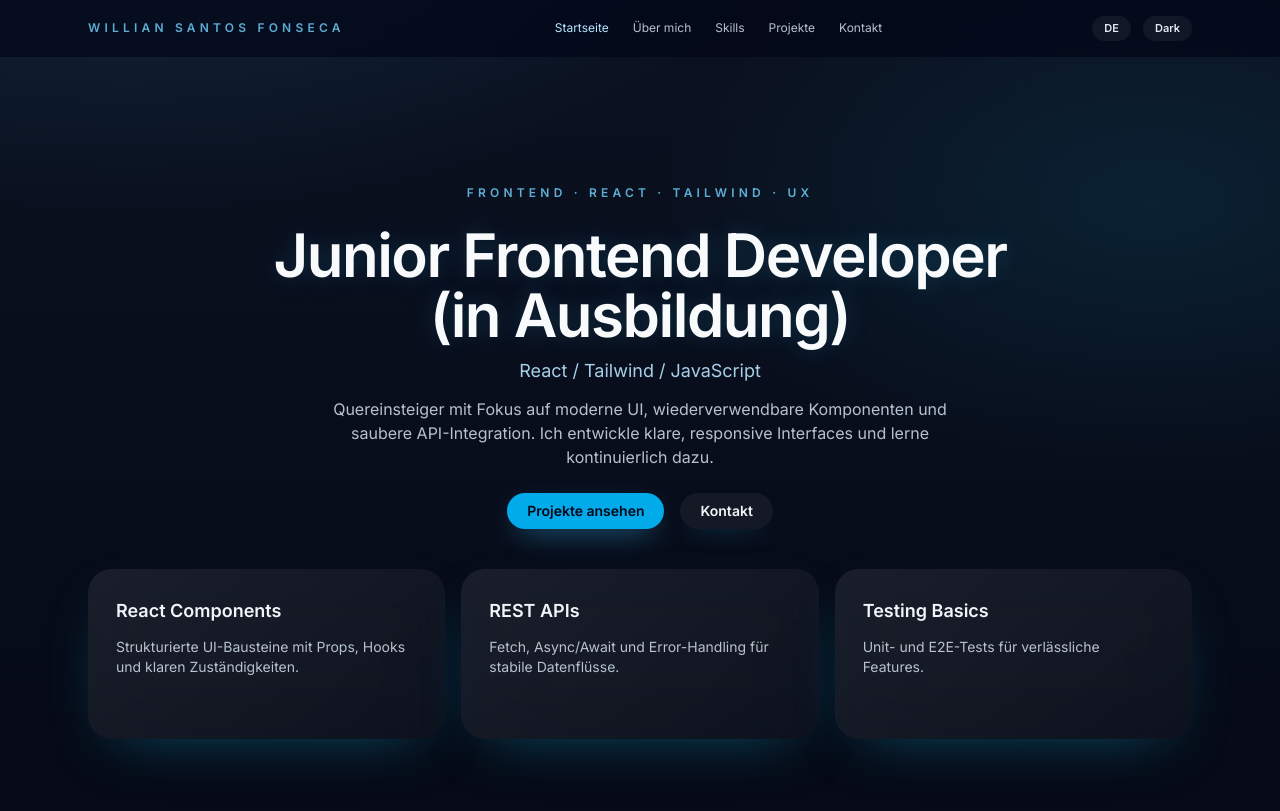
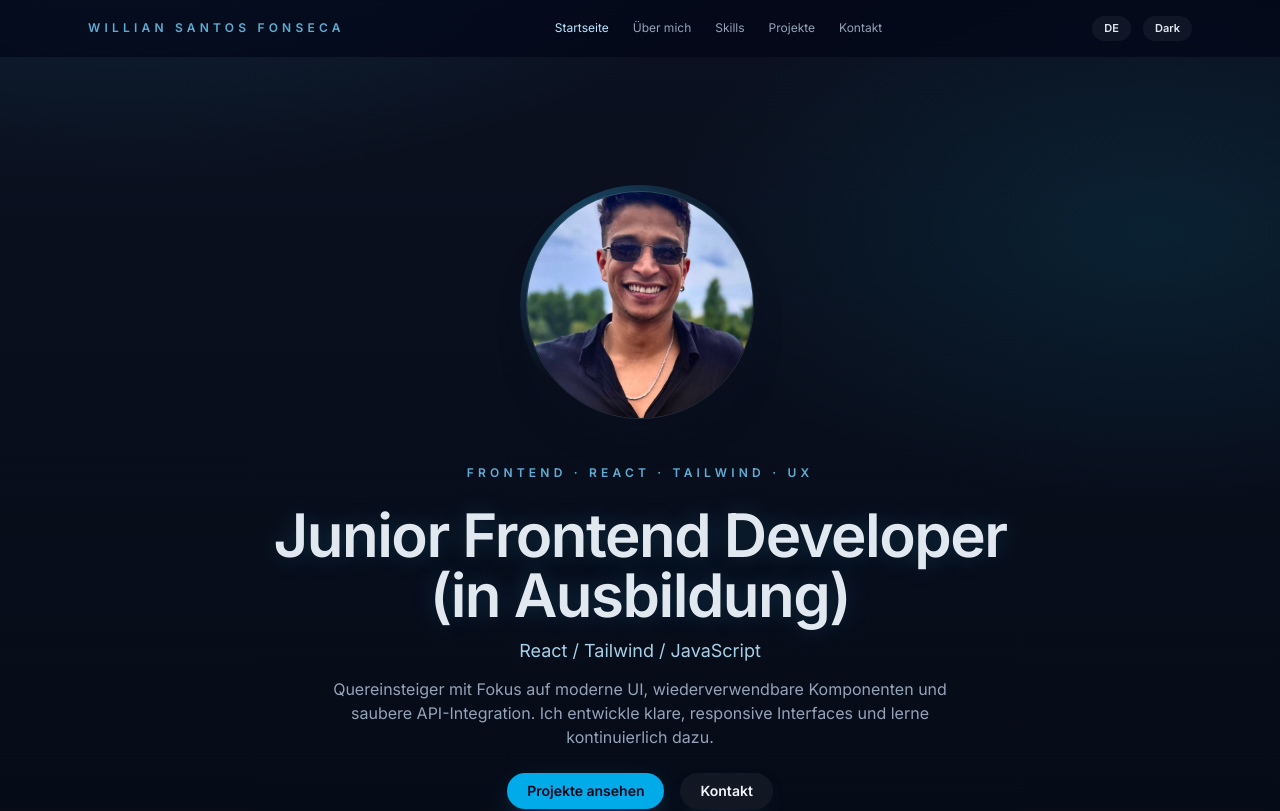
Before and after one commit to Willianfonseca7/willianfonseca-portfolio, a React (Vite) app: page / in a window 1280 px wide. Shown: the top 811 px of the page. Built offline with nearby package versions, Linux system fonts and the light colour scheme.

Commit message:
feat: add hero portrait

```diff
--- a/src/components/sections/HeroSection.jsx
+++ b/src/components/sections/HeroSection.jsx
@@ -2,6 +2,7 @@ import Button from "../ui/Button.jsx";
 import Container from "../ui/Container.jsx";
 import FeatureCard from "../ui/FeatureCard.jsx";
 import { useLanguage } from "../../hooks/useLanguage.jsx";
+import portrait from "../../assets/willian-portrait.jpg";
 
 export default function HeroSection() {
   const { content } = useLanguage();
@@ -11,18 +12,27 @@ export default function HeroSection() {
     <section className="pt-24 pb-16 sm:pt-28 lg:pt-32">
       <Container>
         <div className="space-y-10">
+          <div className="flex justify-center">
+            <div className="hero-portrait">
+              <img
+                src={portrait}
+                alt="Willian Santos Fonseca"
+                className="hero-portrait__img"
+              />
+            </div>
+          </div>
           <div className="mx-auto max-w-3xl space-y-6 text-center">
             <p className="text-xs font-semibold uppercase tracking-[0.35em] text-sky-300/80">
               {content.meta.tagline}
             </p>
             <div className="space-y-3">
-              <h1 className="hero-title text-4xl sm:text-5xl lg:text-6xl font-semibold tracking-tight text-slate-50">
+              <h1 className="hero-title heading text-4xl sm:text-5xl lg:text-6xl">
                 {hero.title}
               </h1>
               <p className="text-base sm:text-lg text-sky-200/90">
                 {hero.subtitle}
               </p>
-              <p className="text-sm sm:text-base text-slate-300/90 mx-auto max-w-2xl">
+              <p className="text-sm sm:text-base text-muted mx-auto max-w-2xl">
                 {hero.description}
               </p>
             </div>
--- a/src/index.css
+++ b/src/index.css
@@ -2,6 +2,36 @@
 @import "tailwindcss";
 
 @layer base {
+  :root {
+    --bg: #f4f6fa;
+    --surface: #ffffff;
+    --surface-2: #e9eef5;
+    --text: #0f172a;
+    --text-muted: #475569;
+    --border: #e2e8f0;
+    --accent: #0284c7;
+    --accent-contrast: #0b1220;
+    --shadow: 0 18px 40px -28px rgba(15, 23, 42, 0.35);
+    --shadow-hover: 0 22px 50px -28px rgba(2, 132, 199, 0.35);
+    --radius-card: 2%;
+    --radius-button: 2%;
+    --border-hover: rgba(2, 132, 199, 0.5);
+  }
+
+  html[data-theme="dark"] {
+    --bg: #0b1120;
+    --surface: rgba(255, 255, 255, 0.06);
+    --surface-2: rgba(15, 23, 42, 0.7);
+    --text: #e2e8f0;
+    --text-muted: #94a3b8;
+    --border: rgba(148, 163, 184, 0.2);
+    --accent: #38bdf8;
+    --accent-contrast: #0b1220;
+    --shadow: 0 20px 60px -30px rgba(14, 116, 144, 0.75);
+    --shadow-hover: 0 26px 70px -32px rgba(56, 189, 248, 0.7);
+    --border-hover: rgba(56, 189, 248, 0.5);
+  }
+
   html {
     scroll-behavior: smooth;
   }
@@ -10,30 +40,55 @@
     font-family: "Inter", system-ui, -apple-system, sans-serif;
     background: radial-gradient(1200px 700px at 10% -10%, rgba(56, 189, 248, 0.18), transparent 60%),
       radial-gradient(900px 500px at 90% 10%, rgba(14, 116, 144, 0.18), transparent 55%),
-      linear-gradient(180deg, #0b1120 0%, #030712 60%);
-    color: #e2e8f0;
+      linear-gradient(180deg, var(--bg) 0%, #030712 60%);
+    color: var(--text);
     min-height: 100vh;
+  }
+
+  html[data-theme="light"] body {
+    background: radial-gradient(1200px 700px at 10% -10%, rgba(2, 132, 199, 0.12), transparent 60%),
+      linear-gradient(180deg, var(--bg) 0%, #dde6f0 70%);
   }
 
   #root {
     min-height: 100vh;
   }
 
-  html[data-theme="light"] body {
-    background: radial-gradient(1200px 700px at 10% -10%, rgba(56, 189, 248, 0.2), transparent 60%),
-      linear-gradient(180deg, #f8fafc 0%, #e2e8f0 70%);
-    color: #0f172a;
+  h1,
+  h2,
+  h3,
+  h4 {
+    color: var(--text);
   }
 }
 
 @layer components {
   .glass-card {
-    background: linear-gradient(140deg, rgba(255, 255, 255, 0.08), rgba(255, 255, 255, 0.03));
-    @apply shadow-[0_20px_60px_-30px_rgba(14,116,144,0.75)] backdrop-blur-xl transition hover:shadow-[0_30px_80px_-30px_rgba(56,189,248,0.75)];
+    background: var(--surface);
+    border-radius: var(--radius-card);
+    box-shadow: var(--shadow);
+    border: 1px solid var(--border);
+    @apply backdrop-blur-xl transition-[box-shadow,border-color,transform,background-color] duration-200 ease-out;
+  }
+
+  .glass-card:hover {
+    border-color: var(--border-hover);
+    box-shadow: var(--shadow-hover);
+    transform: translateY(-2px);
+  }
+
+  .glass-card:focus-within {
+    border-color: var(--border-hover);
+    box-shadow: var(--shadow-hover);
+  }
+
+  .card-interactive {
+    cursor: pointer;
   }
 
   .tag-chip {
-    @apply bg-white/10 text-slate-200/90;
+    color: var(--text);
+    @apply bg-white/10;
   }
 
   .nav-header {
@@ -49,15 +104,22 @@
   }
 
   .nav-link {
-    @apply text-slate-300/90 transition hover:text-white;
+    color: var(--text-muted);
+    @apply transition;
+  }
+
+  .nav-link:hover {
+    color: var(--text);
   }
 
   .mobile-links .nav-link {
-    @apply rounded-2xl bg-white/5 px-4 py-3 text-sm;
+    border-radius: var(--radius-button);
+    @apply bg-white/5 px-4 py-3 text-sm;
   }
 
   .mobile-links .nav-link.active {
-    @apply bg-white/10 text-sky-200;
+    color: var(--accent);
+    @apply bg-white/10;
   }
 
   .nav-link.active {
@@ -65,11 +127,85 @@
   }
 
   .chip-button {
-    @apply rounded-full bg-white/5 px-3 py-1 text-[11px] font-semibold text-slate-200 transition hover:bg-white/10;
+    color: var(--text);
+    @apply rounded-full bg-white/5 px-3 py-1 text-[11px] font-semibold transition hover:bg-white/10;
+  }
+
+  .lang-toggle {
+    @apply flex items-center gap-1 rounded-full bg-white/5 p-1;
+  }
+
+  .lang-button {
+    border-radius: var(--radius-button);
+    color: var(--text-muted);
+    @apply px-2 py-1 text-[11px] font-semibold transition;
+  }
+
+  .lang-button.active {
+    background: var(--surface);
+    color: var(--text);
+    @apply shadow-sm;
   }
 
   .hero-title {
     text-shadow: 0 0 24px rgba(56, 189, 248, 0.2);
+  }
+
+  .hero-portrait {
+    width: min(240px, 70vw);
+    aspect-ratio: 1 / 1;
+    border-radius: 50%;
+    background: radial-gradient(circle at 30% 20%, rgba(56, 189, 248, 0.35), transparent 60%);
+    box-shadow: 0 24px 50px -30px rgba(15, 23, 42, 0.45);
+    padding: 6px;
+  }
+
+  .hero-portrait__img {
+    width: 100%;
+    height: 100%;
+    border-radius: 50%;
+    object-fit: cover;
+    border: 1px solid var(--border);
+  }
+
+  .text-primary {
+    color: var(--text);
+  }
+
+  .text-muted {
+    color: var(--text-muted);
+  }
+
+  .heading {
+    color: var(--text);
+    @apply font-semibold tracking-tight;
+  }
+
+  .hover-text-primary:hover {
+    color: var(--text);
+  }
+
+  .btn {
+    border-radius: var(--radius-button);
+    @apply inline-flex items-center justify-center gap-2 px-5 py-2 text-sm font-semibold transition focus-visible:outline-none focus-visible:ring-2 focus-visible:ring-sky-400/80;
+  }
+
+  .btn-primary {
+    background: var(--accent);
+    color: var(--accent-contrast);
+    @apply shadow-md hover:brightness-105;
+  }
+
+  .btn-secondary {
+    background: var(--surface-2);
+    color: var(--text);
+    @apply shadow-sm hover:brightness-105;
+  }
+
+  .btn-ghost {
+    background: transparent;
+    color: var(--text);
+    @apply hover:bg-black/5;
   }
 
   .mobile-panel {
@@ -88,7 +224,9 @@
   }
 
   .input-field {
-    @apply w-full rounded-2xl bg-white/5 px-4 py-2 text-sm text-slate-100 placeholder:text-slate-400 focus-visible:outline-none focus-visible:ring-2 focus-visible:ring-sky-400/70;
+    border-radius: var(--radius-button);
+    color: var(--text);
+    @apply w-full bg-white/5 px-4 py-2 text-sm placeholder:text-slate-400 focus-visible:outline-none focus-visible:ring-2 focus-visible:ring-sky-400/70;
   }
 
   .input-field[aria-invalid="true"] {
@@ -96,14 +234,64 @@
   }
 
   .link-card {
-    @apply flex items-center gap-3 rounded-2xl bg-white/5 px-4 py-3 text-slate-200 transition hover:bg-white/10;
+    border-radius: var(--radius-card);
+    color: var(--text);
+    @apply flex items-center gap-3 bg-white/5 px-4 py-3 transition hover:bg-white/10;
   }
 
   .tooltip {
-    @apply pointer-events-none absolute left-1/2 top-full mt-2 -translate-x-1/2 rounded-full bg-slate-900/90 px-3 py-1 text-[11px] text-slate-200 opacity-0 transition;
+    color: #f1f5f9;
+    @apply pointer-events-none absolute left-1/2 top-full mt-2 -translate-x-1/2 rounded-full bg-slate-900/90 px-3 py-1 text-[11px] opacity-0 transition;
   }
 
   .group:hover .tooltip {
     @apply opacity-100;
   }
+
+  html[data-theme="light"] .tag-chip {
+    background: var(--surface-2);
+    color: var(--text);
+  }
+
+  html[data-theme="light"] .nav-header {
+    @apply bg-white/80 border-b border-slate-200/80;
+  }
+
+  html[data-theme="light"] .nav-link {
+    color: var(--text-muted);
+  }
+
+  html[data-theme="light"] .nav-link.active {
+    color: var(--accent);
+  }
+
+  html[data-theme="light"] .chip-button {
+    background: var(--surface-2);
+    color: var(--text);
+    @apply hover:bg-slate-300;
+  }
+
+  html[data-theme="light"] .hero-title {
+    text-shadow: none;
+  }
+
+  html[data-theme="light"] .input-field {
+    background: var(--surface);
+    @apply text-slate-900 placeholder:text-slate-500 ring-1 ring-slate-200;
+  }
+
+  html[data-theme="light"] .link-card {
+    background: var(--surface);
+    @apply shadow-sm border border-slate-200/80;
+  }
+
+  html[data-theme="light"] .tooltip {
+    color: #f1f5f9;
+    @apply bg-slate-900;
+  }
+
+  html[data-theme="light"] .text-sky-200\/90,
+  html[data-theme="light"] .text-sky-300\/80 {
+    color: var(--accent);
+  }
 }
```
Also changed, not shown: src/assets/willian-portrait.jpg (added).
